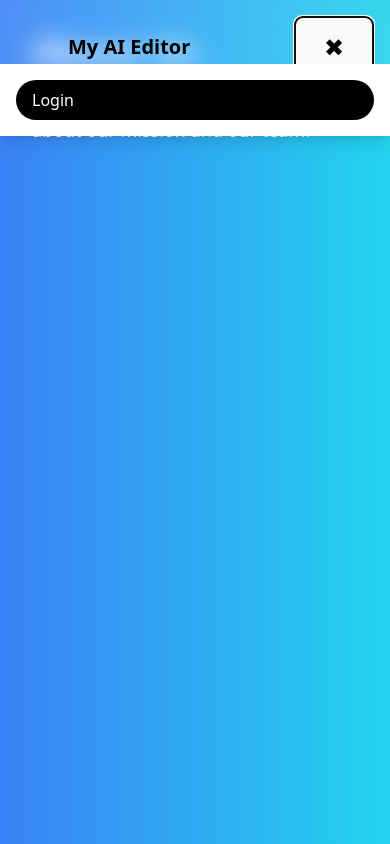
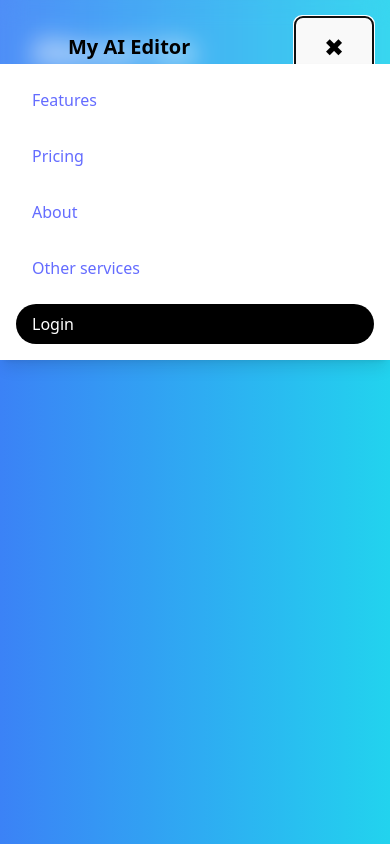
Before and after one commit to aleckurser/my-ai-editor, a React (Vite) app: page /about in a window 390 px wide. Both pictures are taken after a click on the button "Toggle Menu". Built offline with nearby package versions, Linux system fonts and the light colour scheme; no server answers.

Commit message:
added new feature to the homepage

```diff
--- a/src/components/NavBar.tsx
+++ b/src/components/NavBar.tsx
@@ -40,10 +40,8 @@ export default function NavBar() {
     >
       {/* Logo */}
       <div className="flex items-center space-x-3">
-        <Link to="/">
-          <a className={`logo block w-10 h-10 ${scrolled ? 'text-white' : 'text-black'}`} aria-label="Brand logo">
-            {/* SVG code for logo */}
-          </a>
+        <Link to="/" className="logo w-10 h-10" aria-label="Brand logo">
+          {/* SVG code for logo */}
         </Link>
         <span className={`text-xl font-bold ${scrolled ? 'text-white' : 'text-black'}`}>My AI Editor</span>
       </div>
@@ -59,8 +57,8 @@ export default function NavBar() {
         <Link to="#about" className={`${scrolled ? 'text-white' : 'text-black'} hover:text-white transition-colors`}>
           About
         </Link>
-        <Link to="#other services" className={`${scrolled ? 'text-white' : 'text-black'} hover:text-white transition-colors`}>
-        Other services
+        <Link to="#other-services" className={`${scrolled ? 'text-white' : 'text-black'} hover:text-white transition-colors`}>
+          Other services
         </Link>
       </div>
 
@@ -108,9 +106,13 @@ export default function NavBar() {
       {/* Mobile Menu */}
       {isOpen && (
         <div className="absolute top-16 left-0 w-full bg-white text-black shadow-lg p-4 space-y-4 md:hidden animate-fadeIn">
+          <Link to="#features" className="block px-4 py-2">Features</Link>
+          <Link to="#pricing" className="block px-4 py-2">Pricing</Link>
+          <Link to="#about" className="block px-4 py-2">About</Link>
+          <Link to="#other-services" className="block px-4 py-2">Other services</Link>
           {user ? (
             <>
-              <div className="flex items-center space-x-2">
+              <div className="flex items-center space-x-2 mt-4 border-t pt-4">
                 {user.photoURL && (
                   <img
                     src={user.photoURL}
@@ -122,13 +124,13 @@ export default function NavBar() {
               </div>
               <button
                 onClick={handleLogout}
-                className="block px-4 py-2 rounded-full bg-black text-white hover:bg-white hover:text-black transition"
+                className="block w-full px-4 py-2 rounded-full bg-black text-white hover:bg-white hover:text-black transition"
               >
                 Logout
               </button>
             </>
           ) : (
-            <Link to="/login" className="block px-4 py-2 rounded-full bg-black text-white hover:bg-white hover:text-black transition">Login</Link>
+            <Link to="/login" className="block w-full px-4 py-2 rounded-full bg-black text-white hover:bg-white hover:text-black transition">Login</Link>
           )}
         </div>
       )}
```
